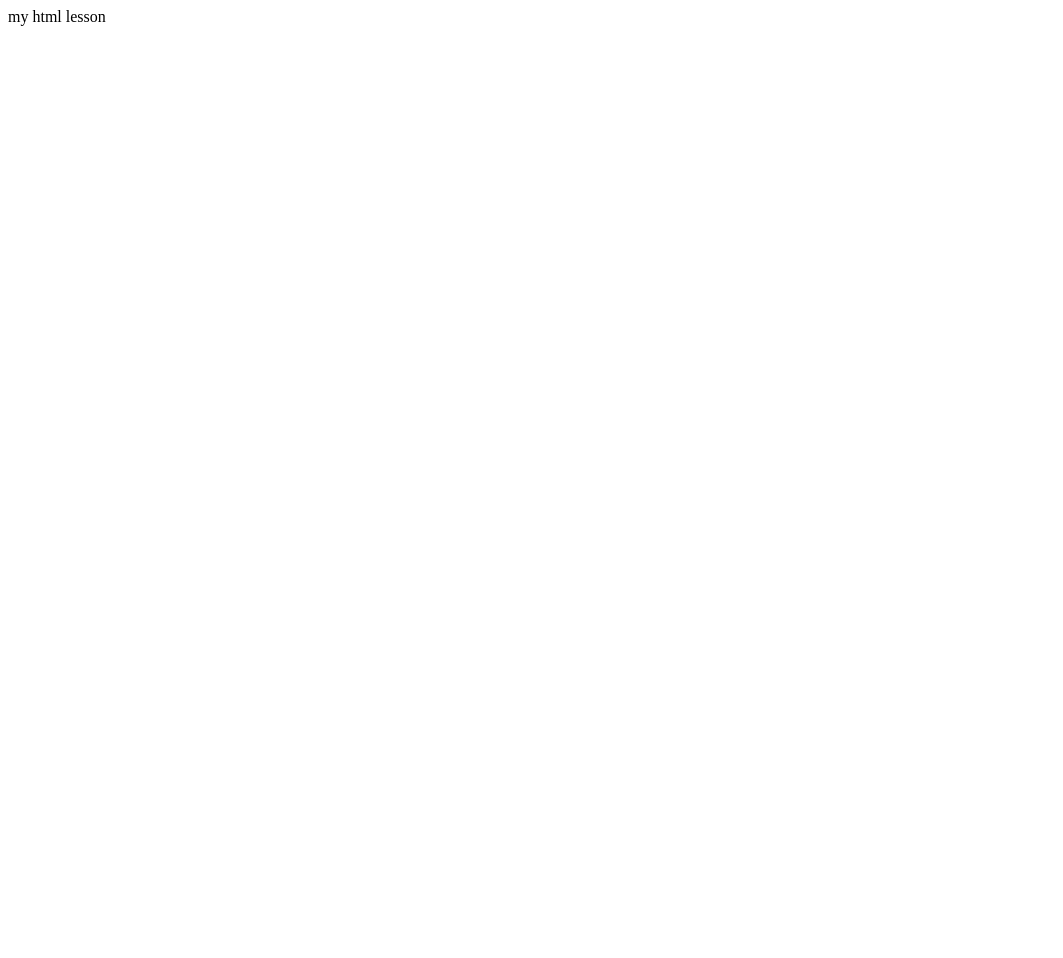
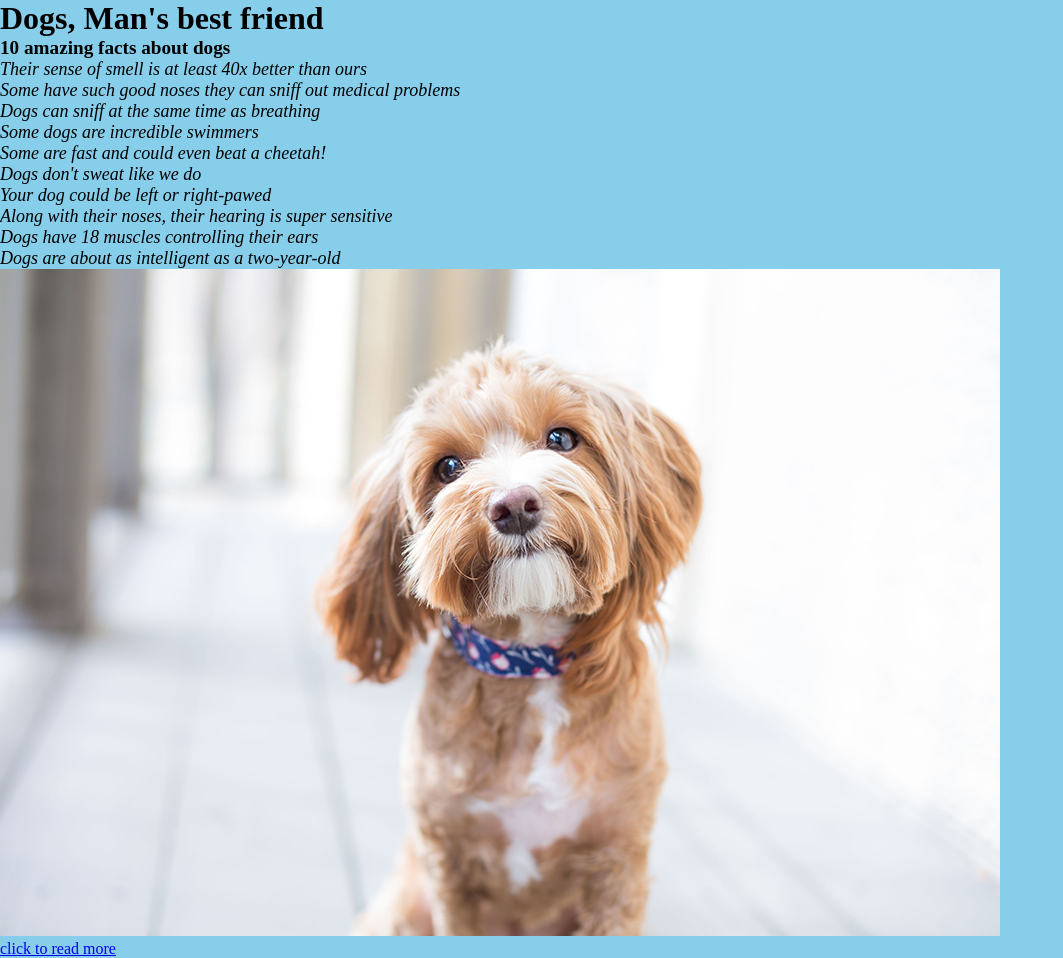
Before and after one commit to Maureensunny/tjp, a plain HTML site: page index.html in a window 1280 px wide. Shown: the whole page, without its empty margins (0-1063 px from the left). Before the commit the page ends 800 px from the top, so only its background shows below. Drawn offline with Linux system fonts and the light colour scheme.

Commit message:
New project

```diff
--- a/index.html
+++ b/index.html
@@ -1 +1,35 @@
-my html lesson
+<!DOCTYPE html>
+<html lang="en">
+<head>
+    <meta charset="UTF-8">
+    <meta http-equiv="X-UA-Compatible" content="IE=edge">
+    <meta name="viewport" content="width=device-width, initial-scale=1.0">
+    <title>The Just Projects - My Bio</title>
+    <link rel="stylesheet" href="style.css">
+</head>
+<body>
+    <div id="parent">
+        <div>
+            <h1 class="child">Dogs, Man's best friend</h1>
+            <h3 class="bro">10 amazing facts about dogs</h3>
+            <ul class="sis">
+                <li>Their sense of smell is at least 40x better than ours</li>
+                <li>Some have such good noses they can sniff out medical problems</li>
+                <li>Dogs can sniff at the same time as breathing</li>
+                <li>Some dogs are incredible swimmers</li>
+                <li>Some are fast and could even beat a cheetah!</li>
+                <li>Dogs don't sweat like we do</li>
+                <li>Your dog could be left or right-pawed</li>
+                <li>Along with their noses, their hearing is super sensitive</li>
+                <li>Dogs have 18 muscles controlling their ears</li>
+                <li>Dogs are about as intelligent as a two-year-old</li>
+            </ul>
+        </div>
+        <div class="one">
+            <img src="./cute-dog.jpg">
+            <a href="https://www.google.com/">click to read more</a>
+        </div>
+    </div>
+
+</body>
+</html>
--- /dev/null
+++ b/style.css
@@ -0,0 +1,32 @@
+* {
+    padding: 0;
+    margin: 0;
+}
+
+body {
+    background-color: skyblue;
+}
+
+.child {
+    font-size: xx-large;
+    color: black;
+}
+
+.bro {
+    font-size: larger;
+    font-display: 100px;
+}
+
+.sis {
+    font-size: large;
+    font-style: italic;
+    text-align: left;
+
+}
+
+.one {
+    height: 100px;
+    width: 500px;
+}
+
+}
```
Also changed, not shown: cute-dog.jpg (added).
